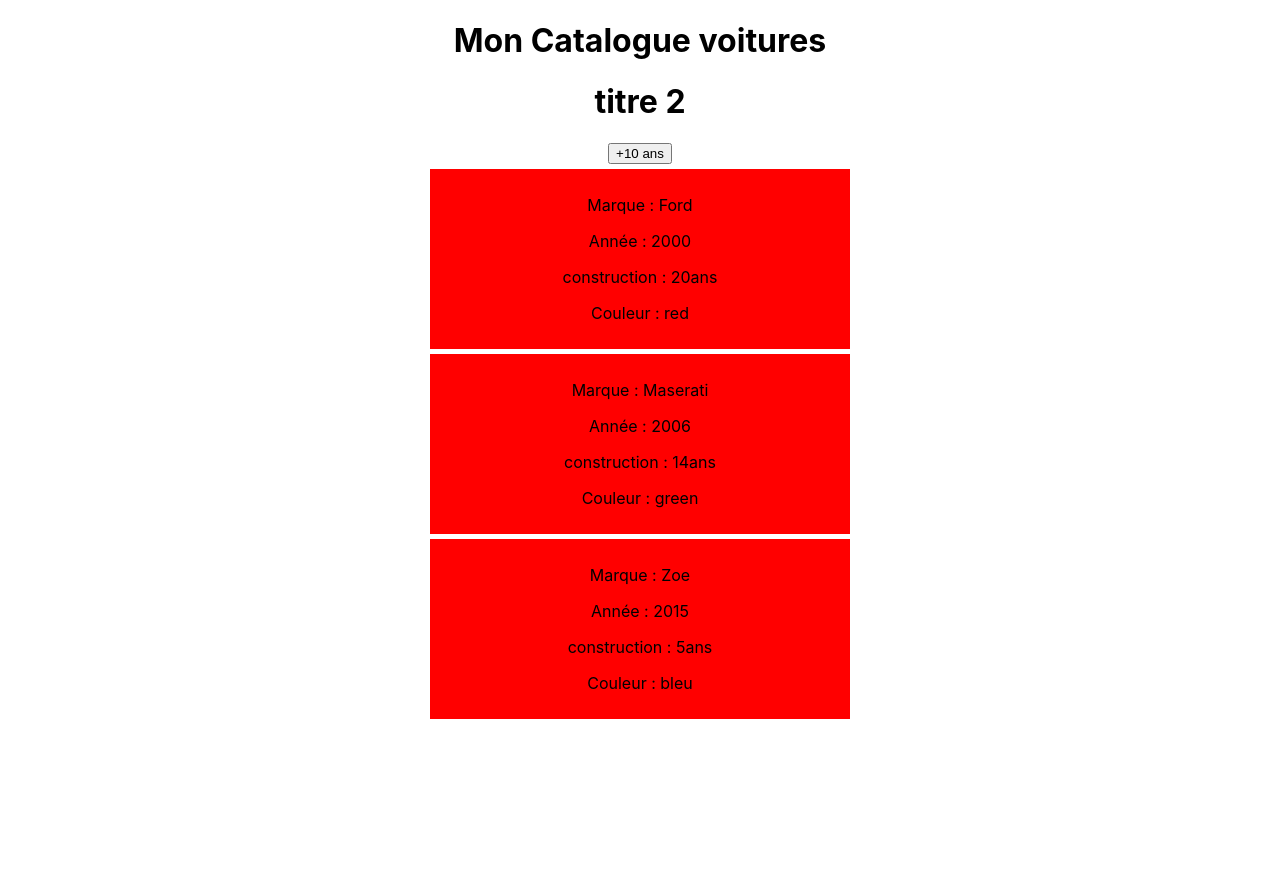
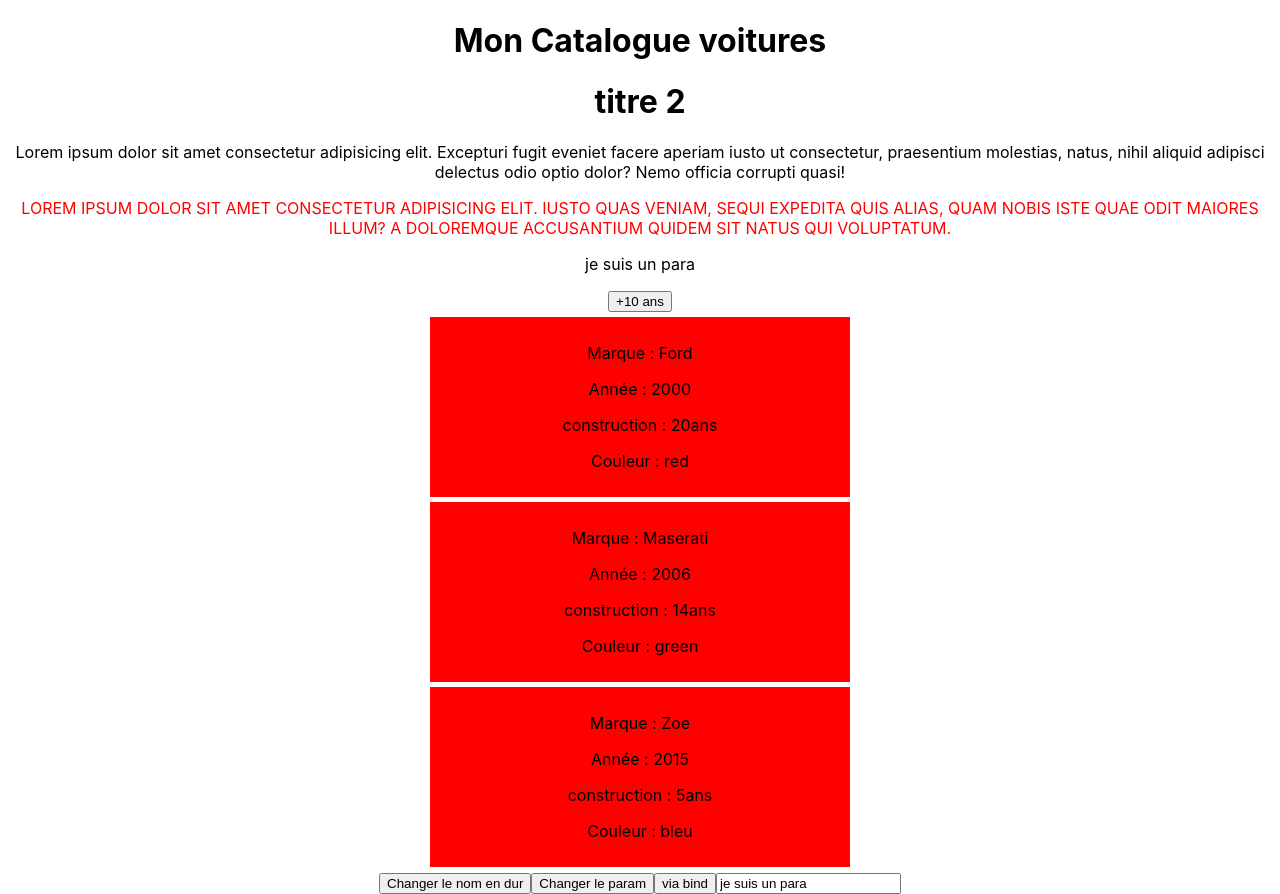
Before and after one commit to Grezor/learn-ReactJS, a React (Create React App) app: page / in a window 1280 px wide. Before the commit the page ends 800 px from the top, so only its background shows below. Built offline with nearby package versions, Linux system fonts and the light colour scheme.

Commit message:
fin props, state

```diff
--- a/package.json
+++ b/package.json
@@ -39,7 +39,6 @@
   "devDependencies": {
     "@typescript-eslint/eslint-plugin": "^4.0.0",
     "@typescript-eslint/parser": "^4.0.0",
-    "babel-eslint": "^10.0.0",
     "eslint": "^7.11.0",
     "eslint-config-airbnb": "^18.2.0",
     "eslint-config-prettier": "^6.15.0",
--- a/src/App.js
+++ b/src/App.js
@@ -9,39 +9,47 @@ class App extends Component {
 		para: 'je suis un para',
 	}
 
-	// changeTitle = (e) => {
-	//   console.log(e.target);
-	//   this.setState({
-	//     titre: 'mon nouveau titre'
-	//   })
-	// }
-	// changeViaParam = (titre) => {
-	//   this.setState({
-	//     titre: titre
-	//   })
-	// }
+	changeTitle = (e) => {
+		console.log(e.target)
+		this.setState({
+			titre: 'mon nouveau titre',
+		})
+	}
+	changeViaParam = (titre) => {
+		this.setState({
+			titre: titre,
+		})
+	}
 
-	// changeViabind = (param) => {
-	//   this.setState({
-	//     titre: param
-	//   })
-	// }
+	changeViabind = (param) => {
+		this.setState({
+			titre: param,
+		})
+	}
 
-	// changeViaInput = (e) => {
-	//   console.log(e.target.value);
-	//   this.setState({
-	//     para: e.target.value
-	//   })
-	// }
+	changeViaInput = (e) => {
+		console.log(e.target.value)
+		this.setState({
+			para: e.target.value,
+		})
+	}
 
 	render() {
 		return (
 			<div className='App'>
 				<Mycars title={this.state.titre} paragraphe={this.state.para} />
-				{/* <button onClick={this.changeTitle}>Changer le nom en dur</button>
-        <button onClick={()=> this.changeViaParam('titre via un param')}>Changer le param</button>
-        <button onClick={this.changeViabind.bind(this, 'titre via bind')}>via bind</button>
-        <input type="text" onChange={this.changeViaInput} value={this.state.para} /> */}
+				<button onClick={this.changeTitle}>Changer le nom en dur</button>
+				<button onClick={() => this.changeViaParam('titre via un param')}>
+					Changer le param
+				</button>
+				<button onClick={this.changeViabind.bind(this, 'titre via bind')}>
+					via bind
+				</button>
+				<input
+					type='text'
+					onChange={this.changeViaInput}
+					value={this.state.para}
+				/>
 			</div>
 		)
 	}
--- a/src/components/Cars.js
+++ b/src/components/Cars.js
@@ -1,13 +1,13 @@
 import React from 'react'
 import '../App.css'
-const Cars = ({ children, color, year, construc }) => {
+const Cars = ({ name, color, year, construc }) => {
 	// si je n'est pas de couleur
 	const colorInfo = color ? <p>Couleur : {color}</p> : <p>Couleur neant</p>
-	if (children) {
+	if (name) {
 		// affiche la marque et si il y a une couleur
 		return (
 			<div className='cars'>
-				<p>Marque : {children}</p>
+				<p>Marque : {name}</p>
 				<p>Année : {year}</p>
 				<p>construction : {construc}</p>
 				{colorInfo}
--- a/src/components/Mycars.js
+++ b/src/components/Mycars.js
@@ -1,17 +1,17 @@
 import React, { Component } from 'react'
 import Cars from './Cars'
 class Mycars extends Component {
-	// noCopy = () => {
-	//     alert('merci de ne pas copier le texte');
-	// }
+	noCopy = () => {
+		alert('merci de ne pas copier le texte')
+	}
 
-	// addStyle = (e) => {
-	//     if (e.target.classList.contains('styled')) {
-	//         e.target.classList.remove('styled');
-	//     } else {
-	//         e.target.classList.toggle('styled');
-	//     }
-	// }
+	addStyle = (e) => {
+		if (e.target.classList.contains('styled')) {
+			e.target.classList.remove('styled')
+		} else {
+			e.target.classList.toggle('styled')
+		}
+	}
 
 	state = {
 		voitures: [
@@ -56,13 +56,18 @@ class Mycars extends Component {
 			<div>
 				<h1>{this.props.title}</h1>
 				<h1>{this.state.titre}</h1>
-				{/* <p onCopy={this.noCopy}>Lorem ipsum dolor sit amet consectetur adipisicing elit. Excepturi fugit eveniet
-            facere aperiam iusto
-        ut consectetur, praesentium molestias, natus, nihil aliquid adipisci delectus odio optio dolor?
+				<p onCopy={this.noCopy}>
+					Lorem ipsum dolor sit amet consectetur adipisicing elit. Excepturi
+					fugit eveniet facere aperiam iusto ut consectetur, praesentium
+					molestias, natus, nihil aliquid adipisci delectus odio optio dolor?
 					Nemo officia corrupti quasi!
 				</p>
-        <p onMouseOver={this.addStyle} className="styled">Lorem ipsum dolor sit amet consectetur adipisicing elit. Iusto quas veniam, sequi expedita quis alias, quam nobis iste quae odit maiores illum? A doloremque accusantium quidem sit natus qui voluptatum.</p>
-        <p>{this.props.paragraphe}</p> */}
+				<p onMouseOver={this.addStyle} className='styled'>
+					Lorem ipsum dolor sit amet consectetur adipisicing elit. Iusto quas
+					veniam, sequi expedita quis alias, quam nobis iste quae odit maiores
+					illum? A doloremque accusantium quidem sit natus qui voluptatum.
+				</p>
+				<p>{this.props.paragraphe}</p>
 
 				{/* on peu utiliser ceci */}
 				{/*
@@ -70,9 +75,11 @@ class Mycars extends Component {
                     <Cars >Peugeot</Cars>
                     <Cars color="yello"></Cars>
                 */}
+
 				<button onClick={this.addTenYears}>+10 ans</button>
 				{/* On recupere tout depuis state */}
-				{/* <Cars
+				{/*
+					<Cars
 						construc={year - this.state.voitures[0].year + 'ans'}
 						year={ this.state.voitures[0].year + 'ans'}
 						color={this.state.voitures[0].color}>
@@ -85,7 +92,8 @@ class Mycars extends Component {
 					</Cars>
 					<Cars year={this.state.voitures[2].year} color={this.state.voitures[2].color}>
 						{this.state.voitures[2].name}
-            </Cars>   */}
+					</Cars>
+			*/}
 
 				{/* simplifier */}
 				{this.state.voitures.map((voitures, index) => {
@@ -93,12 +101,11 @@ class Mycars extends Component {
 						<div key={index}>
 							<Cars
 								key={index}
+								name={voitures.name}
 								color={voitures.color}
 								year={voitures.year}
 								construc={year - voitures.construc + 'ans'}
-							>
-								{voitures.name}
-							</Cars>
+							/>
 						</div>
 					)
 				})}
```
Also changed, not shown: src/index.js (+11 -11 lines), .eslintrc.json, 2 other files (tests, documents, lock files or other folders). Lines whose indentation alone changed are shown as unchanged.
